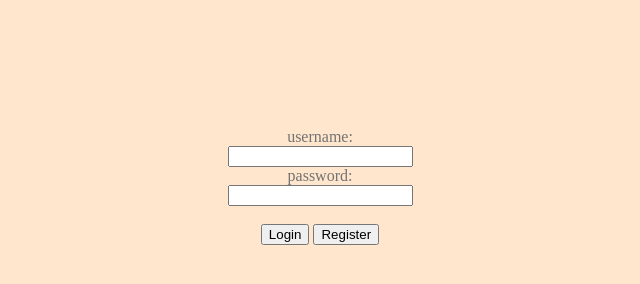
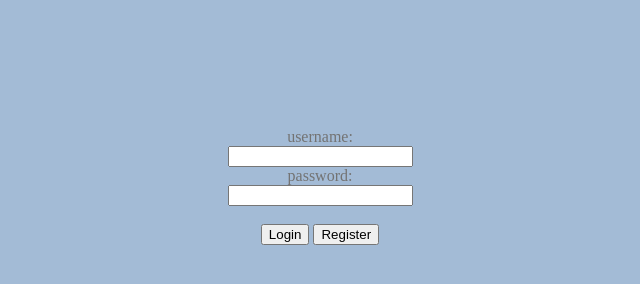
Before and after one commit to Machripe/SIT323_math-client, a website: page index.html in a window 1280 px wide. Shown: the whole page, without its empty margins (320-960 px from the left). Drawn offline with Linux system fonts and the light colour scheme.

Commit message:
changed color

```diff
--- a/public/css/main.css
+++ b/public/css/main.css
@@ -1,7 +1,7 @@
 body {
     width: 50%;
     color: #737373;
-    background: #ffe6cc;
+    background: #a3bbd6;
     margin: auto;
     margin-top: 10%;
 }
```
